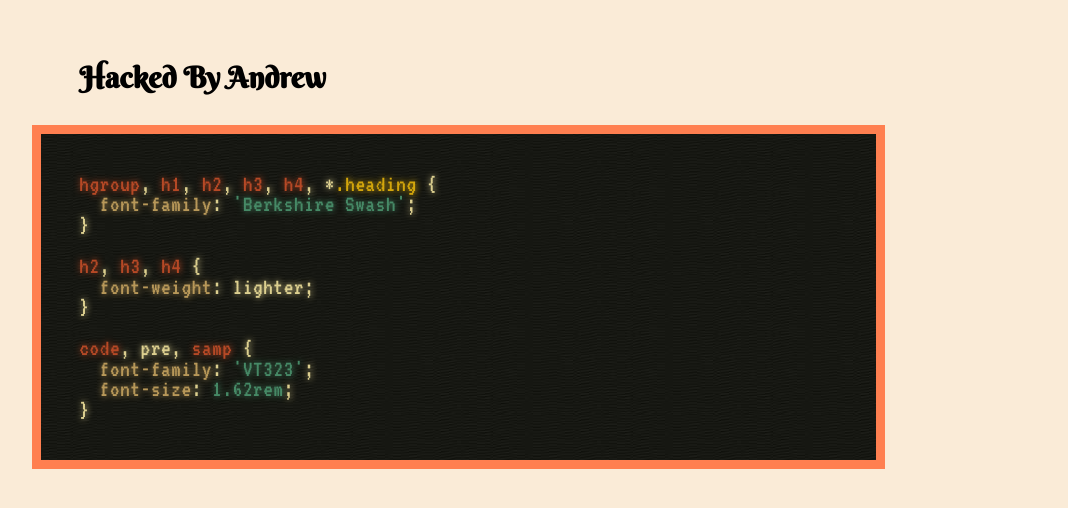
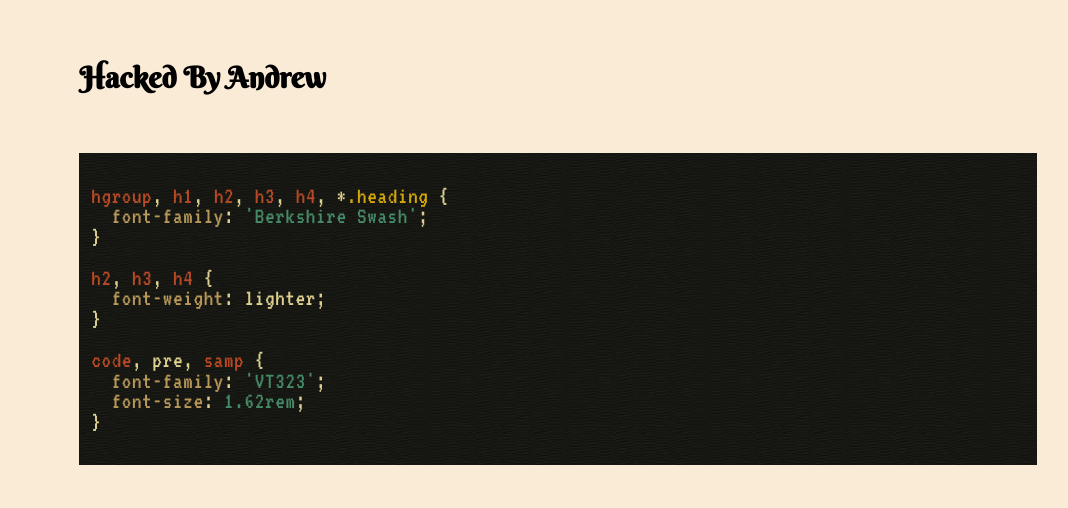
Before and after one commit to arthropodSeven/itcss, a Next.js app: page /code in a window 1280 px wide. Shown: the part 120-628 px from the top of the page, without its empty margins (82-1150 px from the left). Built offline with nearby package versions, Linux system fonts and the light colour scheme; a web font is replaced by a local one.

Commit message:
update layouts

```diff
--- a/styles/layouts.scss
+++ b/styles/layouts.scss
@@ -1,54 +1,38 @@
 .code-page {
   height: 100vh;
   width: 100vw;
-
   padding: 16ch;
-
   background: antiquewhite;
 }
 
-.code-page pre {
-  max-width: 80ch;
+pre {
+  width: 100%;
 }
 
-.code-page pre > code {
-  margin: -2ch -4ch;
-  padding: 2ch 4ch;
-
-  outline: solid 1ch coral;
-
-  text-shadow: 0.5px 0.25px 6px currentColor;
+code {
+  padding: var(--s1) var(--s4);
 }
 
-$shaderefs: [ 'q' 1, 'w' 2, 'e' 3, 'r' 4, 't' 5, ];
+$shaderefs: [ "q" 1, "w" 2, "e" 3, "r" 4, "t" 5, ];
 
 .color-page {
-  pre {
-    width: 100%;
-
-    code {
-      margin: var(--s2) var(--s1);
-    }
-  }
-
   section.color-demo {
     display: flex;
-
     justify-content: space-evenly;
-
     padding-top: var(--s3);
     padding-bottom: var(--s3);
 
     & > div {
       width: var(--s5);
       height: var(--s5);
+      display: flex;
+      flex-direction: column;
+      place-content: center center;
+      text-align: center;
+      font-size: x-large;
 
       @each $ref, $index in $shaderefs {
-        $content: '--#{$ref}-shade';
-
         &:nth-child(#{$index}) {
-          color: white;
-          content: '#{$content}';
           background: var(--#{$ref}-shade);
         }
       }
```
